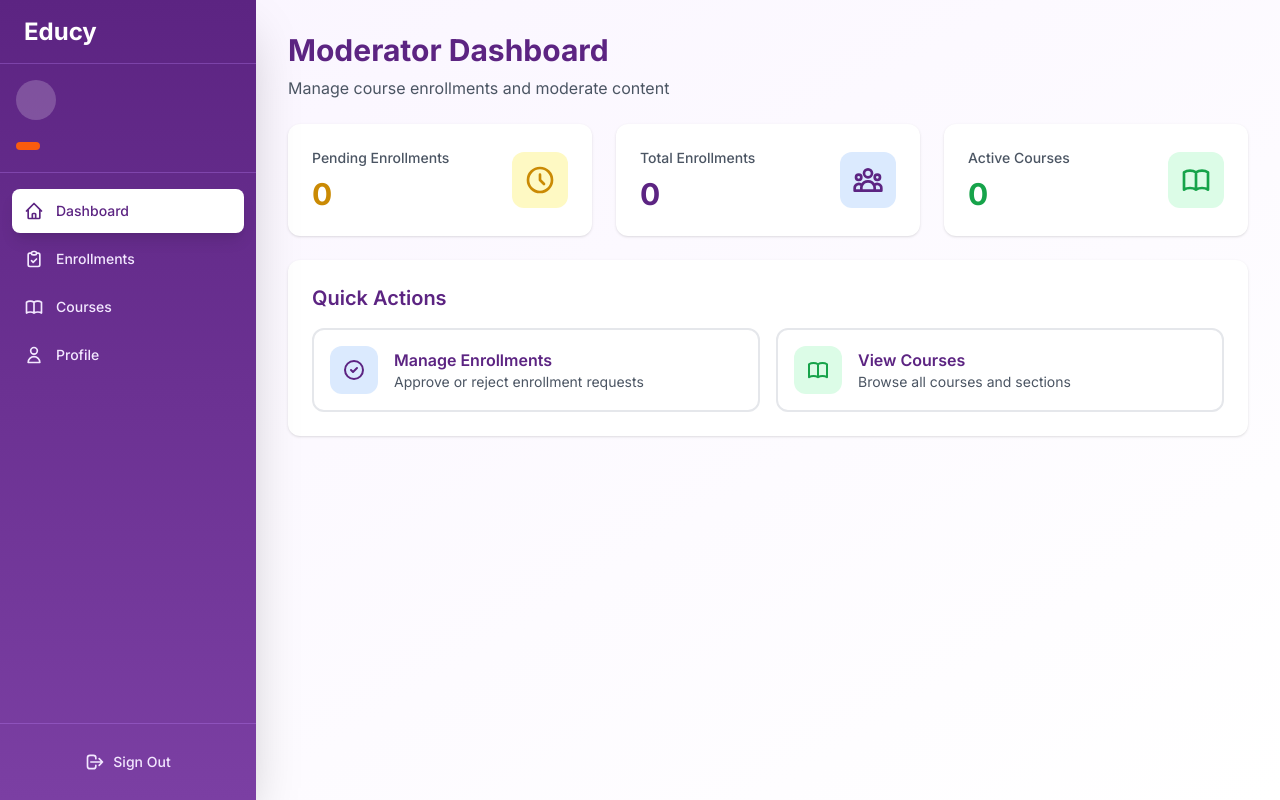
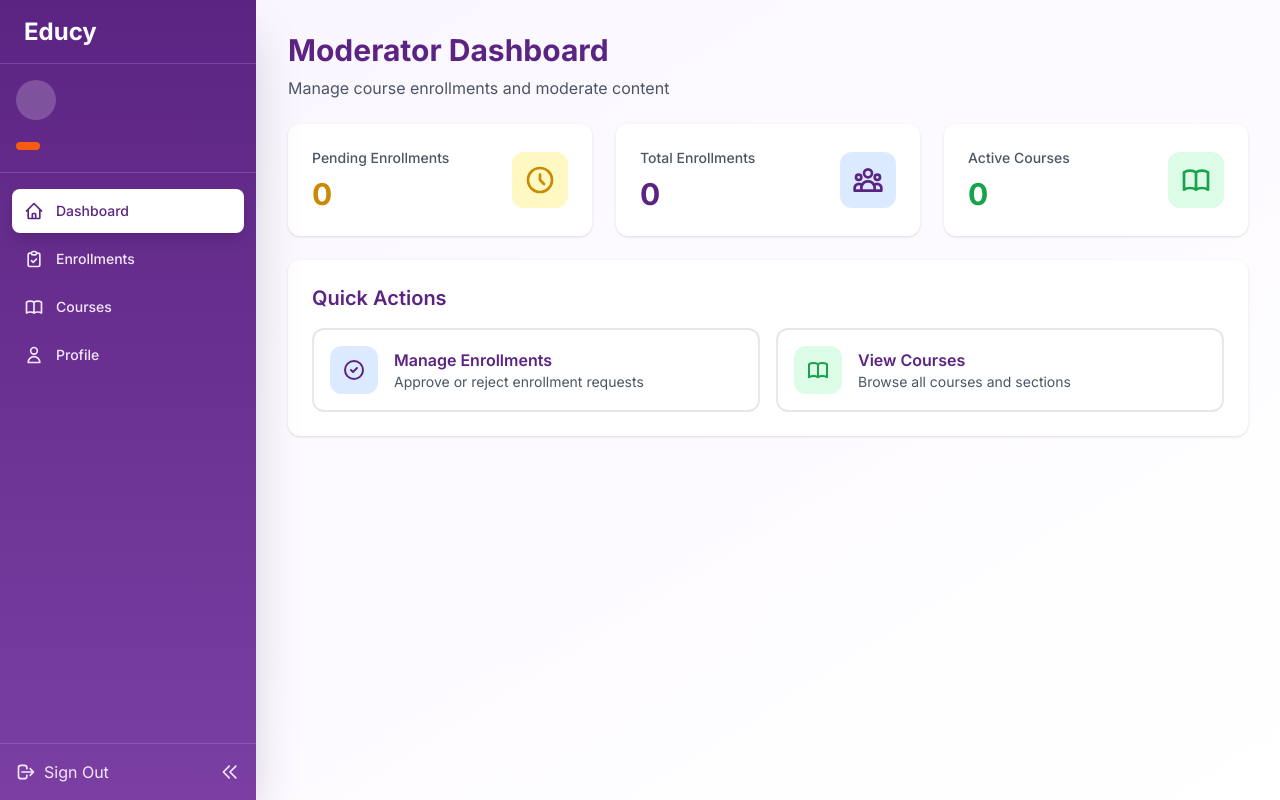
Before and after one commit to Ismat-Samadov/educy, a Next.js app: page /moderator in a window 1280 px wide. Built offline with nearby package versions, Linux system fonts and the light colour scheme; no server answers.

Commit message:
Added collapse functionality in navbar

```diff
--- a/components/dashboard-layout.tsx
+++ b/components/dashboard-layout.tsx
@@ -5,6 +5,7 @@ import Link from 'next/link'
 import { usePathname } from 'next/navigation'
 import { ReactNode, useState } from 'react'
 import { RoleName } from '@prisma/client'
+import Image from 'next/image'
 
 interface DashboardLayoutProps {
   children: ReactNode
@@ -130,15 +131,32 @@ const navigationByRole: Record<
   ],
 }
 
+
+
 function DashboardLayout({ children, role }: DashboardLayoutProps) {
   const navigation = navigationByRole[role]
   const { data: session } = useSession()
   const pathname = usePathname()
   const [sidebarOpen, setSidebarOpen] = useState(false)
 
+  const [isCollapsed, setIsCollapsed] = useState(() => {
+    if (typeof window !== 'undefined') {
+      const saved = localStorage.getItem('sidebarCollapsed')
+      return saved === 'true'
+    }
+    return false
+  })
+
+  const handleToggleCollapse = () => {
+    const newState = !isCollapsed
+    setIsCollapsed(newState)
+    if (typeof window !== 'undefined') {
+      localStorage.setItem('sidebarCollapsed', String(newState))
+    }
+  }
+
   return (
     <div className="min-h-screen bg-gradient-to-br from-purple-50 to-white">
-      {/* Mobile sidebar overlay */}
       {sidebarOpen && (
         <div
           className="fixed inset-0 bg-black bg-opacity-50 z-40 lg:hidden"
@@ -148,19 +166,30 @@ function DashboardLayout({ children, role }: DashboardLayoutProps) {
 
       {/* Sidebar */}
       <aside
-        className={`fixed top-0 left-0 z-50 h-full w-64 bg-gradient-to-b from-[#5C2482] to-[#7B3FA3] shadow-2xl transform transition-transform duration-300 ease-in-out lg:translate-x-0 ${
+        className={`fixed top-0 left-0 z-50 h-full bg-gradient-to-b from-[#5C2482] to-[#7B3FA3] shadow-2xl transform transition-all duration-300 ease-in-out lg:translate-x-0 ${
           sidebarOpen ? 'translate-x-0' : '-translate-x-full'
-        }`}
+        } ${isCollapsed ? 'w-20' : 'w-64'}`}
       >
         <div className="flex flex-col h-full">
           {/* Logo */}
           <div className="flex items-center justify-between h-16 px-6 border-b border-purple-400/30">
             <Link
               href="/dashboard"
-              className="text-2xl font-bold text-white"
+              className={`text-2xl font-bold text-white transition-opacity ${isCollapsed ? 'opacity-0 w-0' : 'opacity-100'}`}
             >
               Educy
             </Link>
+            {isCollapsed && (
+              <Link href="/dashboard" className="text-2xl font-bold text-white mx-auto">
+                <Image
+                  src="/logo.jpeg"
+                  alt="E"
+                  width={80}
+                  height={80}
+                  className="object-contain"
+                />
+              </Link>
+            )}
             <button
               onClick={() => setSidebarOpen(false)}
               className="lg:hidden text-white hover:bg-white/10 rounded-lg p-2"
@@ -172,11 +201,12 @@ function DashboardLayout({ children, role }: DashboardLayoutProps) {
           </div>
 
           {/* User Info */}
-          <div className="px-4 py-4 border-b border-purple-400/30">
-            <div className="flex items-center space-x-3">
-              <div className="w-10 h-10 rounded-full bg-white/20 flex items-center justify-center text-white font-bold">
+          <div className={`px-4 py-4 border-b border-purple-400/30 ${isCollapsed ? 'px-2' : ''}`}>
+            <div className={`flex items-center ${isCollapsed ? 'justify-center' : 'space-x-3'}`}>
+              <div className="w-10 h-10 rounded-full bg-white/20 flex items-center justify-center text-white font-bold flex-shrink-0">
                 {session?.user?.name?.charAt(0).toUpperCase()}
               </div>
+              {!isCollapsed && (
                 <div className="flex-1 min-w-0">
                   <p className="text-sm font-medium text-white truncate">
                     {session?.user?.name}
@@ -185,12 +215,15 @@ function DashboardLayout({ children, role }: DashboardLayoutProps) {
                     {session?.user?.email}
                   </p>
                 </div>
+              )}
             </div>
+            {!isCollapsed && (
               <div className="mt-3">
                 <span className="inline-flex items-center px-3 py-1 rounded-full text-xs font-medium bg-[#F95B0E] text-white">
                   {session?.user?.role}
                 </span>
               </div>
+            )}
           </div>
 
           {/* Navigation */}
@@ -202,38 +235,58 @@ function DashboardLayout({ children, role }: DashboardLayoutProps) {
                   <Link
                     key={item.name}
                     href={item.href}
-                    onClick={() => setSidebarOpen(false)}
-                    className={`flex items-center px-3 py-3 rounded-lg text-sm font-medium transition-all ${
+                    onClick={() => {
+                      setSidebarOpen(false)
+                    }}
+                    className={`flex items-center ${isCollapsed ? 'justify-center' : ''} px-3 py-3 rounded-lg text-sm font-medium transition-all ${
                       isActive
                         ? 'bg-white text-[#5C2482] shadow-lg'
                         : 'text-purple-100 hover:bg-white/10 hover:text-white'
                     }`}
+                    title={isCollapsed ? item.name : ''}
                   >
-                    <span className={isActive ? 'text-[#5C2482]' : ''}>{item.icon}</span>
-                    <span className="ml-3">{item.name}</span>
+                    <span className={`${isActive ? 'text-[#5C2482]' : ''}`}>{item.icon}</span>
+                    {!isCollapsed && <span className="ml-3">{item.name}</span>}
                   </Link>
                 )
               })}
             </div>
           </nav>
 
-          {/* Sign Out */}
-          <div className="p-4 border-t border-purple-400/30">
+          <div className="hidden lg:flex p-2 border-t border-purple-400/30 justify-between items-center">
+            {/* Sign Out Button */}
             <button
               onClick={() => signOut({ callbackUrl: '/' })}
-              className="w-full flex items-center justify-center px-4 py-3 rounded-lg text-sm font-medium text-purple-100 hover:bg-white/10 hover:text-white transition-all"
+              className={`flex items-center ${isCollapsed ? 'justify-center' : ''} p-2 rounded-lg text-purple-100 hover:bg-white/10 hover:text-white transition-all`}
+              title="Sign Out"
             >
-              <svg className="w-5 h-5 mr-2" fill="none" stroke="currentColor" viewBox="0 0 24 24">
+              <svg className="w-5 h-5" fill="none" stroke="currentColor" viewBox="0 0 24 24">
                 <path strokeLinecap="round" strokeLinejoin="round" strokeWidth={2} d="M17 16l4-4m0 0l-4-4m4 4H7m6 4v1a3 3 0 01-3 3H6a3 3 0 01-3-3V7a3 3 0 013-3h4a3 3 0 013 3v1" />
               </svg>
-              Sign Out
+              {!isCollapsed && <span className="ml-2">Sign Out</span>}
+            </button>
+
+            {/* Collapse / Expand Button */}
+            <button
+              onClick={handleToggleCollapse}
+              className="flex items-center justify-center p-2 rounded-lg text-purple-100 hover:bg-white/10 hover:text-white transition-all"
+              title={isCollapsed ? 'Expand sidebar' : 'Collapse sidebar'}
+            >
+              <svg
+                className={`w-5 h-5 transition-transform ${isCollapsed ? 'rotate-180' : ''}`}
+                fill="none"
+                stroke="currentColor"
+                viewBox="0 0 24 24"
+              >
+                <path strokeLinecap="round" strokeLinejoin="round" strokeWidth={2} d="M11 19l-7-7 7-7m8 14l-7-7 7-7" />
+              </svg>
             </button>
           </div>
         </div>
       </aside>
 
       {/* Main Content */}
-      <div className="lg:pl-64">
+      <div className={`transition-all duration-300 ${isCollapsed ? 'lg:pl-20' : 'lg:pl-64'}`}>
         {/* Mobile Top Bar */}
         <div className="lg:hidden sticky top-0 z-30 flex items-center justify-between h-16 px-4 bg-white border-b border-gray-200 shadow-sm">
           <button
```
Also changed, not shown: public/logo.jpeg (added). Lines whose indentation alone changed are shown as unchanged.
